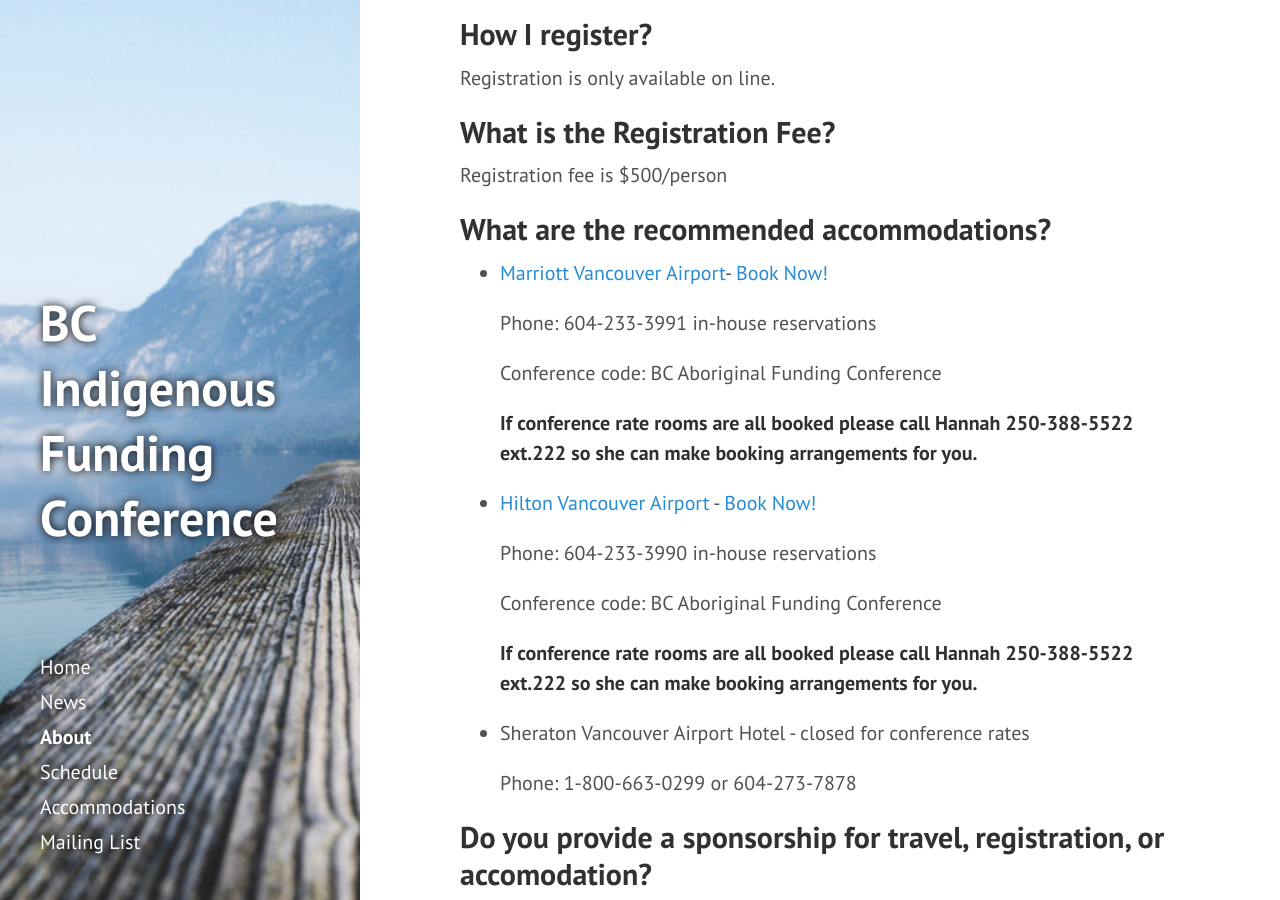
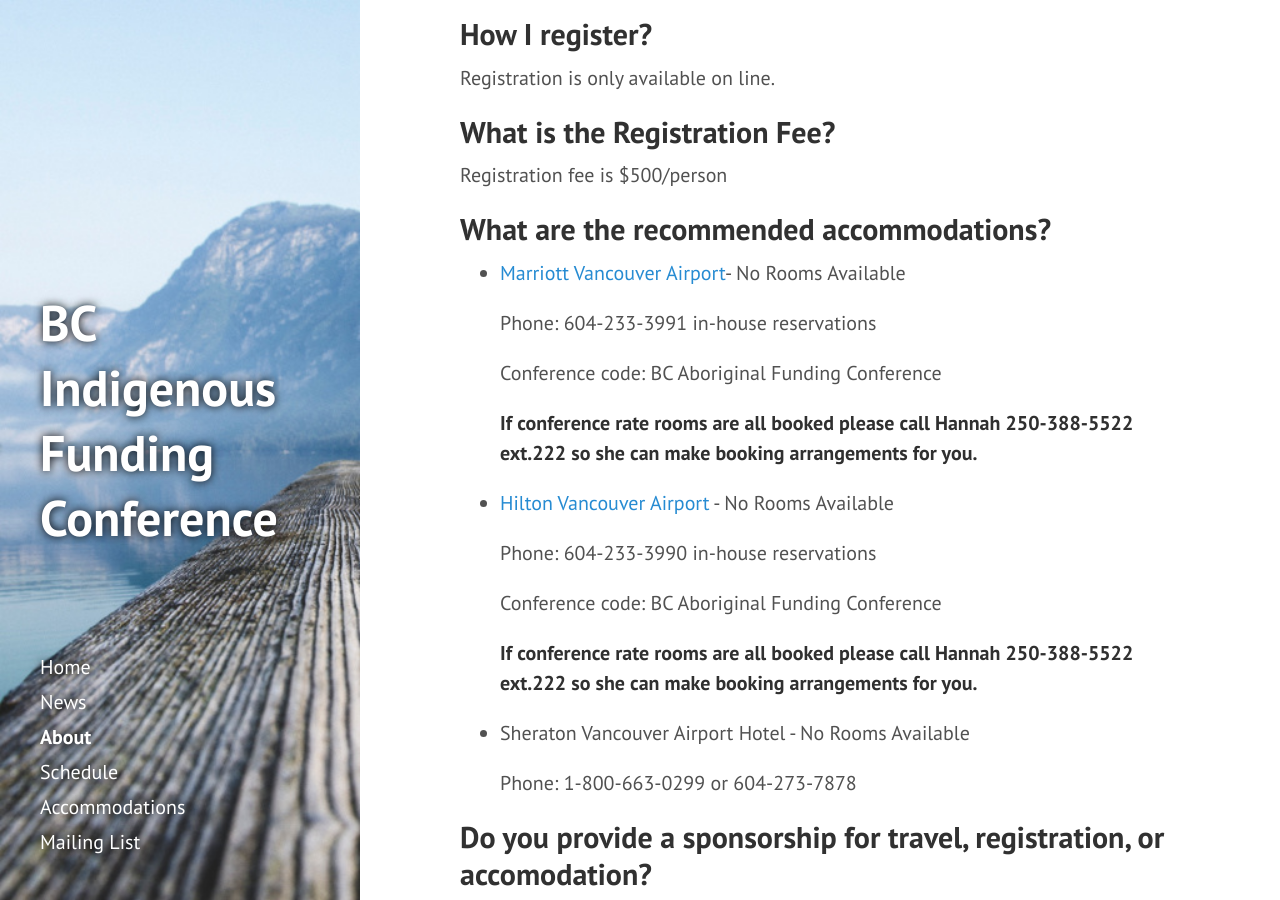
Before and after one commit to BCAAFC/funding-conference-2016, a Jekyll site: the page built from about.md, in a window 1280 px wide and 900 px high, scrolled down 2333 px. Built offline with Jekyll 4.4.1, drawn with Linux system fonts in a browser that asks for light colours; nearby versions of some CDN libraries.

Commit message:
about
No Accom

```diff
--- a/about.md
+++ b/about.md
@@ -80,7 +80,7 @@ Registration fee is $500/person
 
 ## What are the recommended accommodations?
 
-* [Marriott Vancouver Airport](http://www.marriott.com/hotels/travel/yvrsa-vancouver-airport-marriott-hotel/)- [Book Now!](http://cwp.marriott.com/yvrsa/bcafcsep2016/)
+* [Marriott Vancouver Airport](http://www.marriott.com/hotels/travel/yvrsa-vancouver-airport-marriott-hotel/)- No Rooms Available
 
   Phone: 604-233-3991 in-house reservations
 
@@ -88,7 +88,7 @@ Registration fee is $500/person
 
   **If conference rate rooms are all booked please call Hannah 250-388-5522 ext.222 so she can make booking arrangements for you.**
 
-* [Hilton Vancouver Airport](http://www3.hilton.com/en/hotels/british-columbia/hilton-vancouver-airport-YVRAHHF/index.html) - [Book Now!](http://www.hilton.com/en/hi/groups/personalized/Y/YVRAHHF-BCAFC-20160921/index.jhtml?WT.mc_id=POG)
+* [Hilton Vancouver Airport](http://www3.hilton.com/en/hotels/british-columbia/hilton-vancouver-airport-YVRAHHF/index.html) - No Rooms Available
 
   Phone: 604-233-3990 in-house reservations
 
@@ -96,7 +96,7 @@ Registration fee is $500/person
 
   **If conference rate rooms are all booked please call Hannah 250-388-5522 ext.222 so she can make booking arrangements for you.**
 
-* Sheraton Vancouver Airport Hotel - closed for conference rates
+* Sheraton Vancouver Airport Hotel - No Rooms Available
 
   Phone: 1-800-663-0299 or 604-273-7878
 
```
